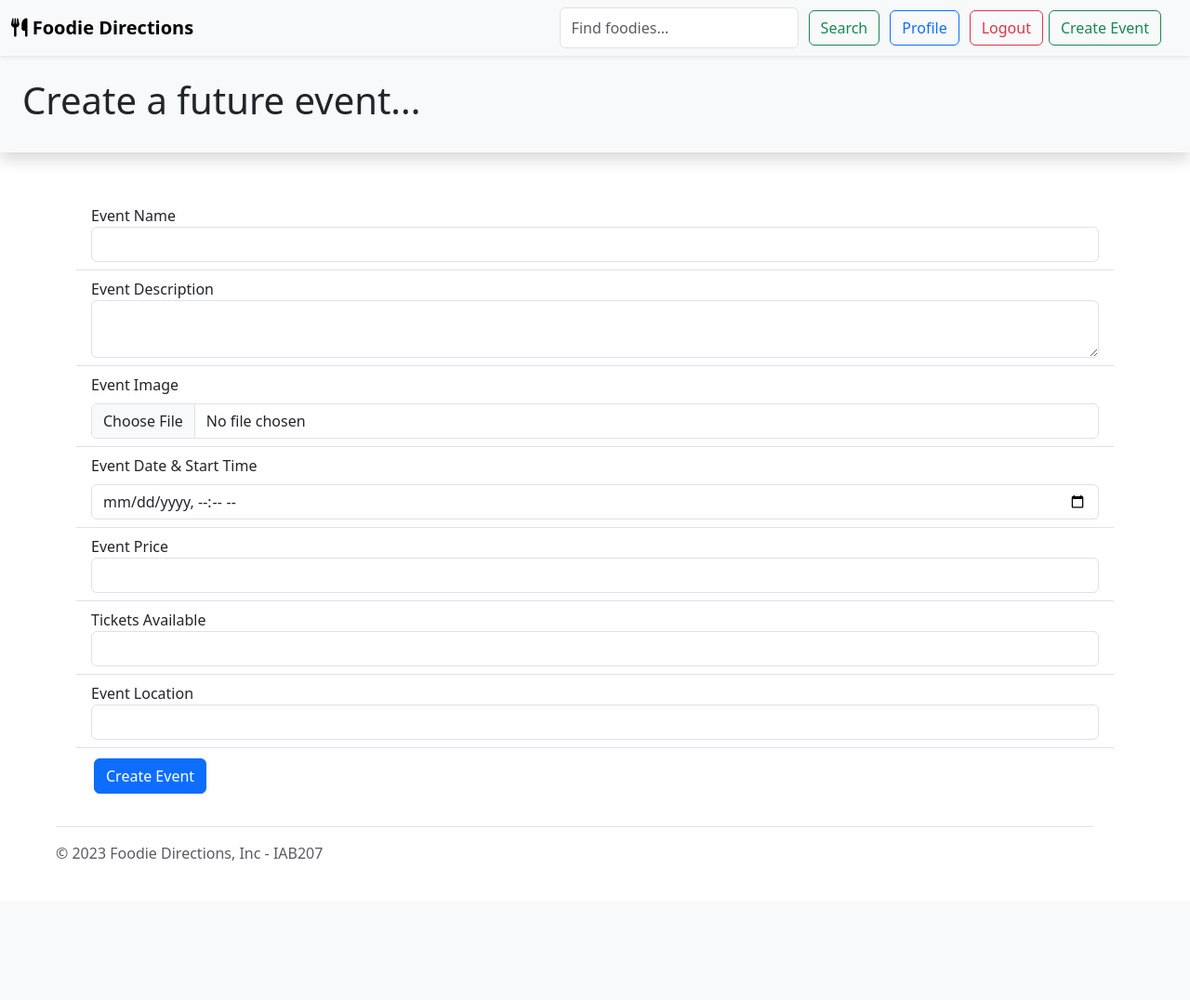
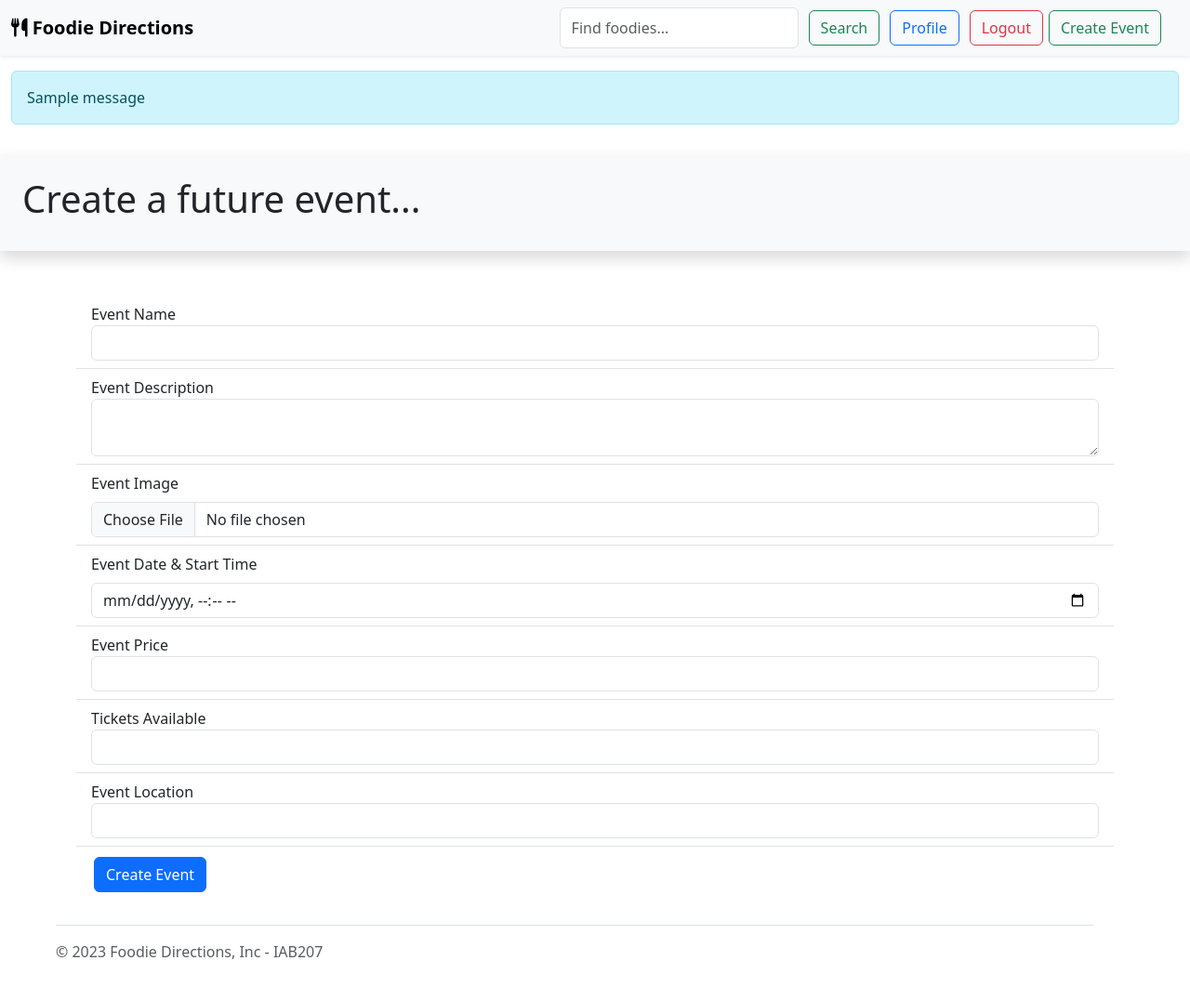
Before and after one commit to finlopes97/GourmetAdventures, a Flask app: page /create in a window 1280 px wide. Shown: the whole page at 93% size. Before the commit the page ends 970 px from the top, so only its background shows below. Run offline with Flask 3, Linux system fonts and the light colour scheme; the first user in the database is signed in; one stand-in notice (Sample message) is shown; some libraries are stand-ins or nearby versions.

Commit message:
Added message flashing to base header

```diff
--- a/website/templates/base.html
+++ b/website/templates/base.html
@@ -66,6 +66,20 @@
             </div>
         </nav>
 
+        {% with messages = get_flashed_messages() %}
+            {% if messages %}
+            <div class="container-fluid">
+                <div class="row mt-3 mb-3">
+                    <div class="col-md-12">
+                    {% for message in messages %}
+                        <div class="alert alert-info">{{ message }}</div>
+                    {% endfor %}
+                </div>
+            </div>
+            </div>
+            {% endif %}
+        {% endwith %}
+
         <!-- Header extensions -->
         {% block header %}
         {% endblock %}
```
